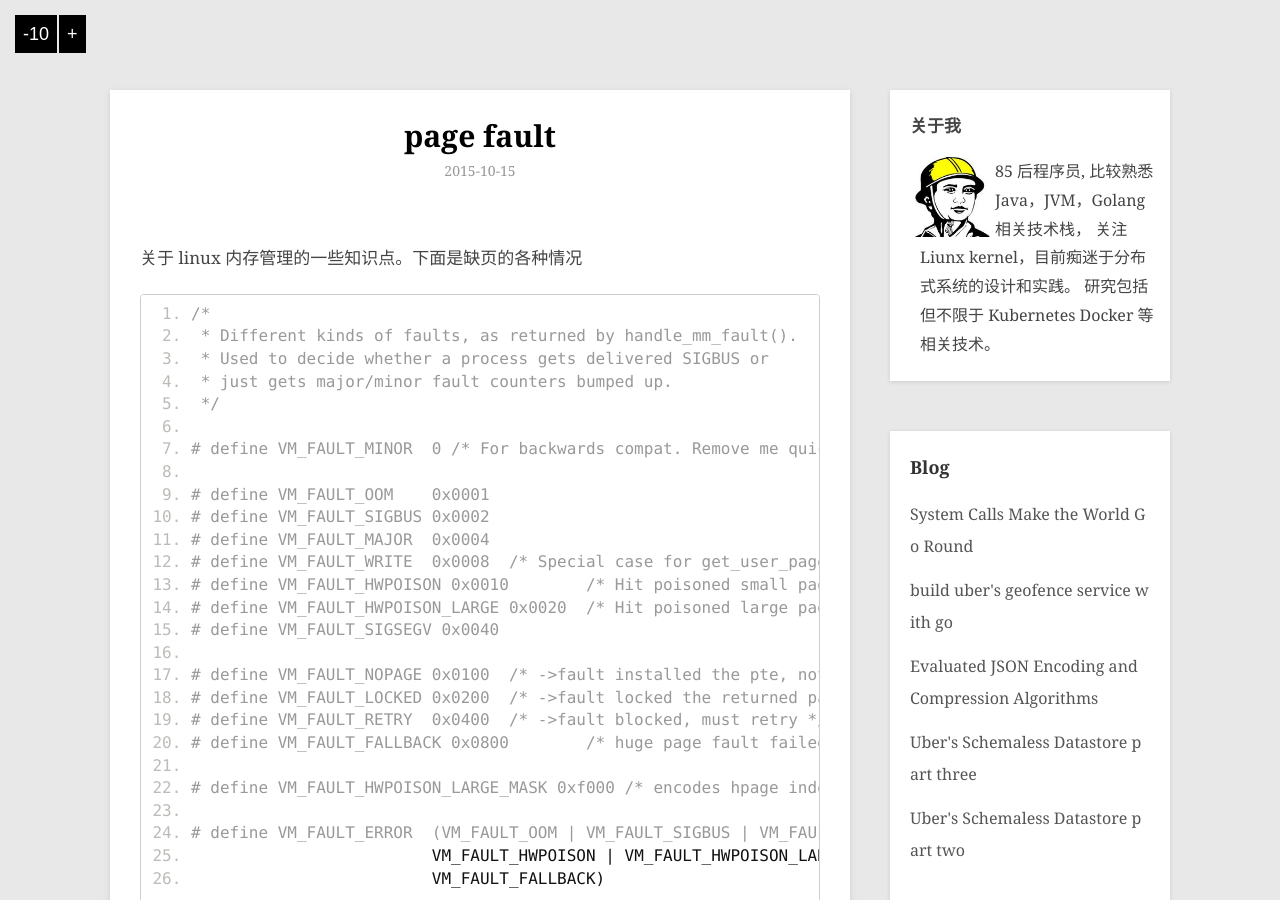
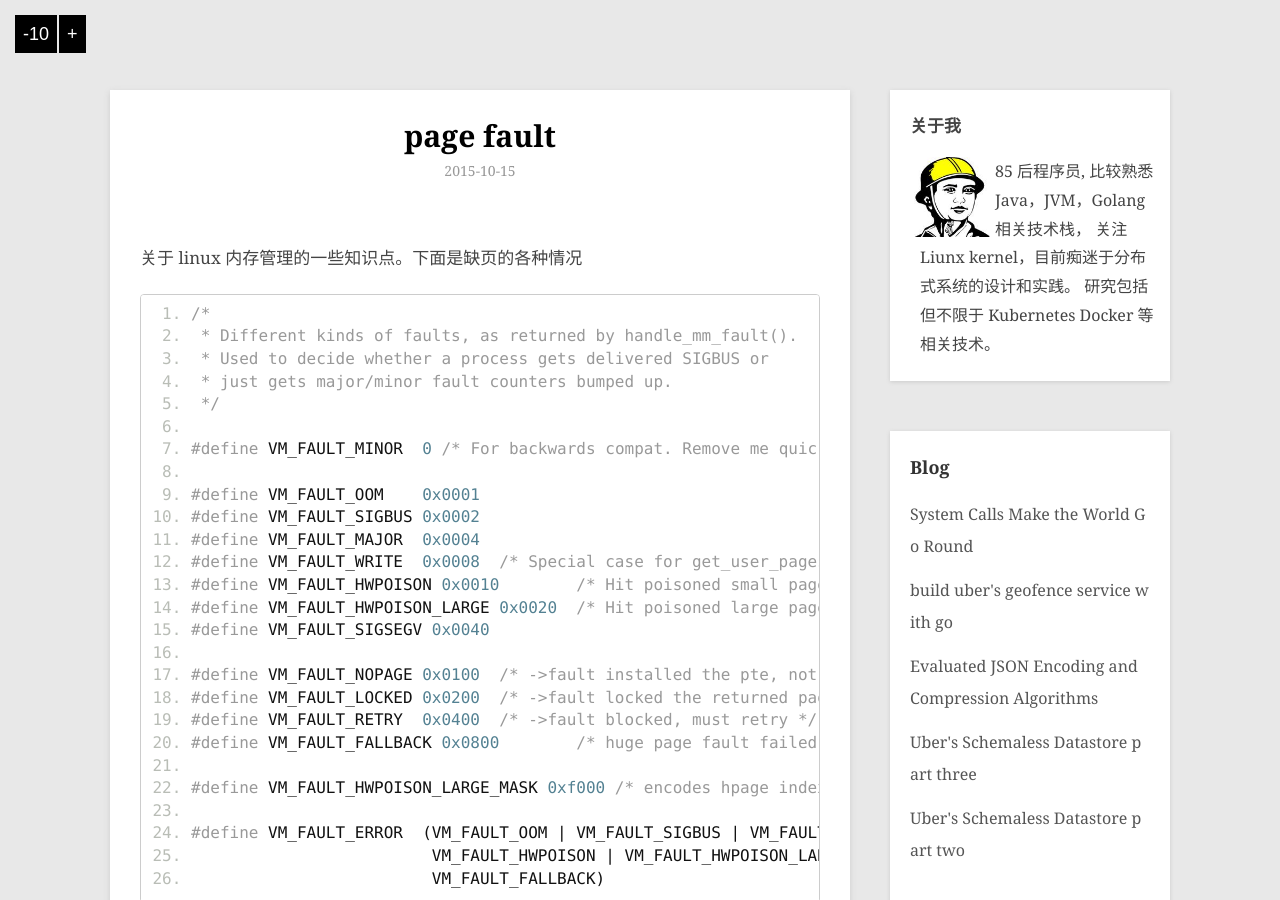
Before and after one commit to hushi55/hushi55.github.io, a Jekyll site: the page built from _posts/code/2015-10-15-kernel-page-fault.md, in a window 1280 px wide and 900 px high. Built offline with Jekyll 4.4.1, drawn with Linux system fonts in a browser that asks for light colours; Markdown is read by kramdown in place of the engine named in the settings; comment, search, counter and statistics services are not loaded; part of the change alters nothing that is shown.

```diff
--- a/_config.yml
+++ b/_config.yml
@@ -1,6 +1,7 @@
 auto: true
 
-markdown: rdiscount
+#markdown: rdiscount
+markdown: kramdown
 pygments: true
 paginate: 2
 permalink: /:year/:month/:day/:title
```
